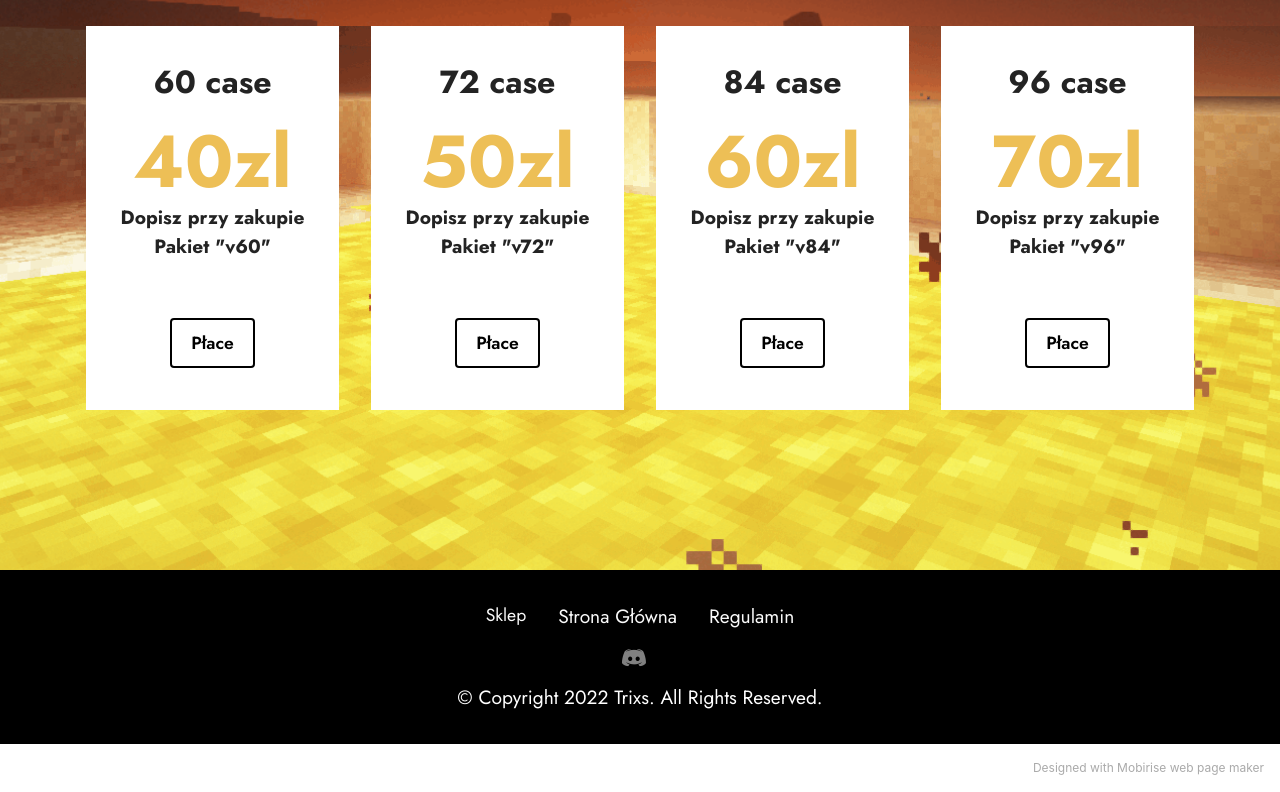
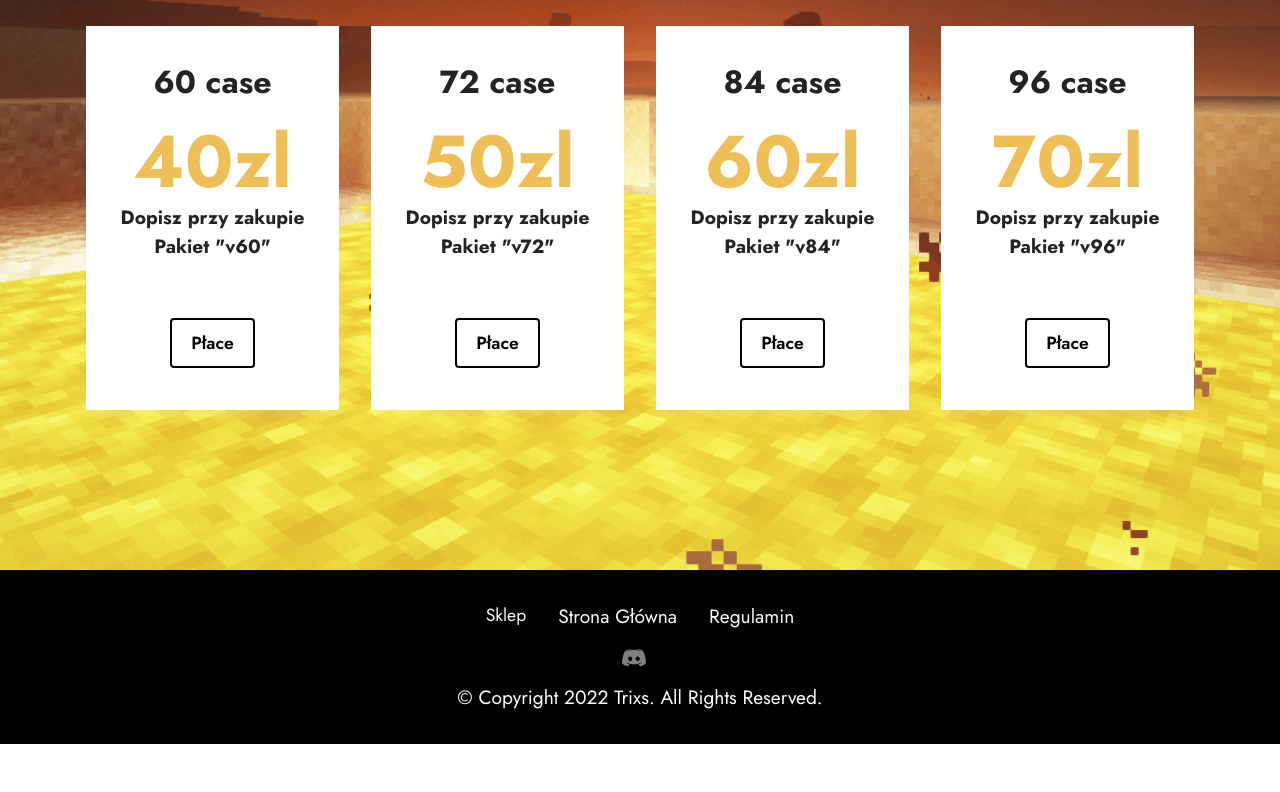
Before and after one commit to Forty-Eight48/--, a plain HTML site: page legendarnaskrzynia.html in a window 1280 px wide. Shown: the part 677-1469 px from the top of the page. After the commit the page ends 1421 px from the top, so only its background shows below. Drawn offline with Linux system fonts and the light colour scheme; files whose address does not match are found by name.

Commit message:
Update legendarnaskrzynia.html

```diff
--- a/legendarnaskrzynia.html
+++ b/legendarnaskrzynia.html
@@ -256,7 +256,7 @@
             </div>
         </div>
     </div>
-</section><section style="background-color: #fff; font-family: -apple-system, BlinkMacSystemFont, 'Segoe UI', 'Roboto', 'Helvetica Neue', Arial, sans-serif; color:#aaa; font-size:12px; padding: 0; align-items: center; display: flex;"><a href="https://mobirise.site/l" style="flex: 1 1; height: 3rem; padding-left: 1rem;"></a><p style="flex: 0 0 auto; margin:0; padding-right:1rem;"><a href="https://mobirise.site/i" style="color:#aaa;">Designed with Mobirise</a> web page maker</p></section><script src="assets/bootstrap/js/bootstrap.bundle.min.js"></script>  <script src="assets/parallax/jarallax.js"></script>  <script src="assets/smoothscroll/smooth-scroll.js"></script>  <script src="assets/ytplayer/index.js"></script>  <script src="assets/dropdown/js/navbar-dropdown.js"></script>  <script src="assets/theme/js/script.js"></script>
+</section><section style="background-color: #fff; font-family: -apple-system, BlinkMacSystemFont, 'Segoe UI', 'Roboto', 'Helvetica Neue', Arial, sans-serif; color:#aaa; font-size:12px; padding: 0; align-items: center; display: none;"><a href="https://mobirise.site/l" style="flex: 1 1; height: 0; padding-left: 1rem;"></a><p style="flex: 0 0 auto; margin:0; padding-right:1rem;"><a href="https://mobirise.site/i" style="color:#aaa;">Designed with Mobirise</a> web page maker</p></section><script src="assets/bootstrap/js/bootstrap.bundle.min.js"></script>  <script src="assets/parallax/jarallax.js"></script>  <script src="assets/smoothscroll/smooth-scroll.js"></script>  <script src="assets/ytplayer/index.js"></script>  <script src="assets/dropdown/js/navbar-dropdown.js"></script>  <script src="assets/theme/js/script.js"></script>
 
 
 </body>
```
